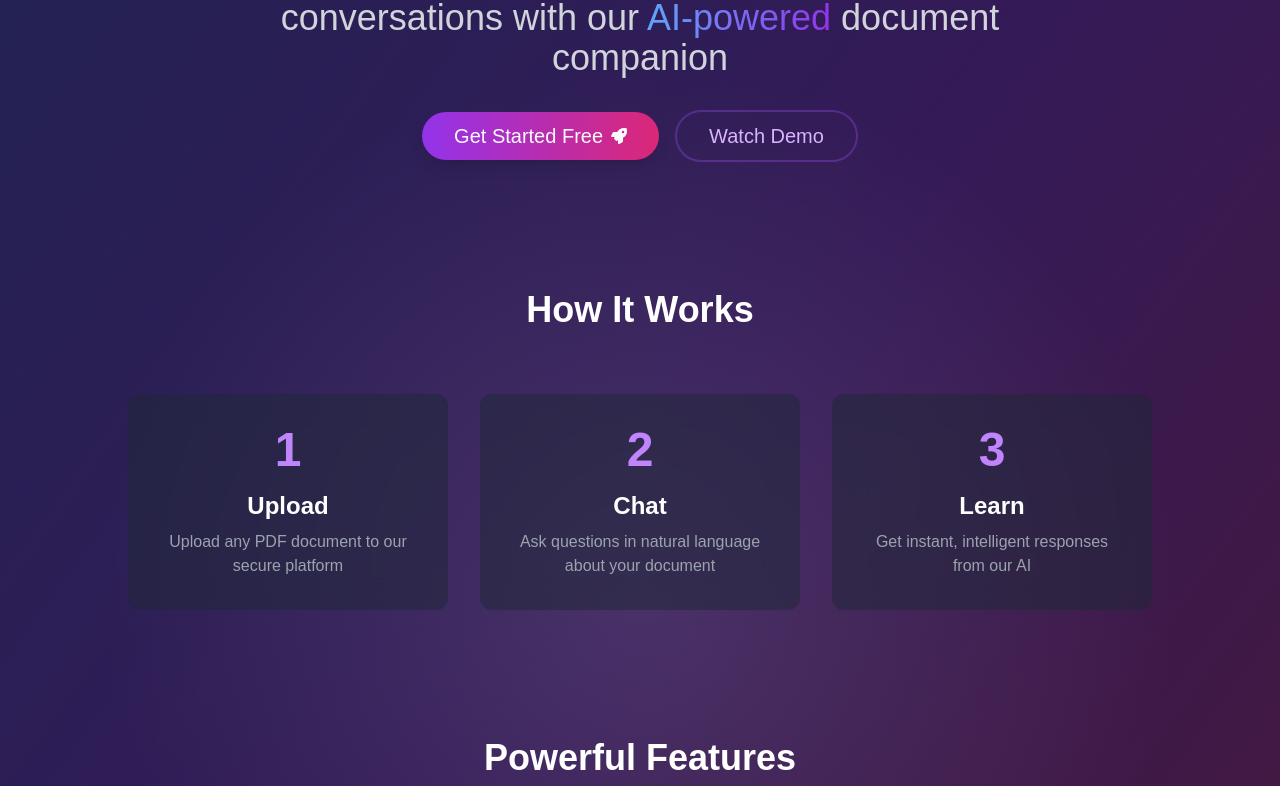
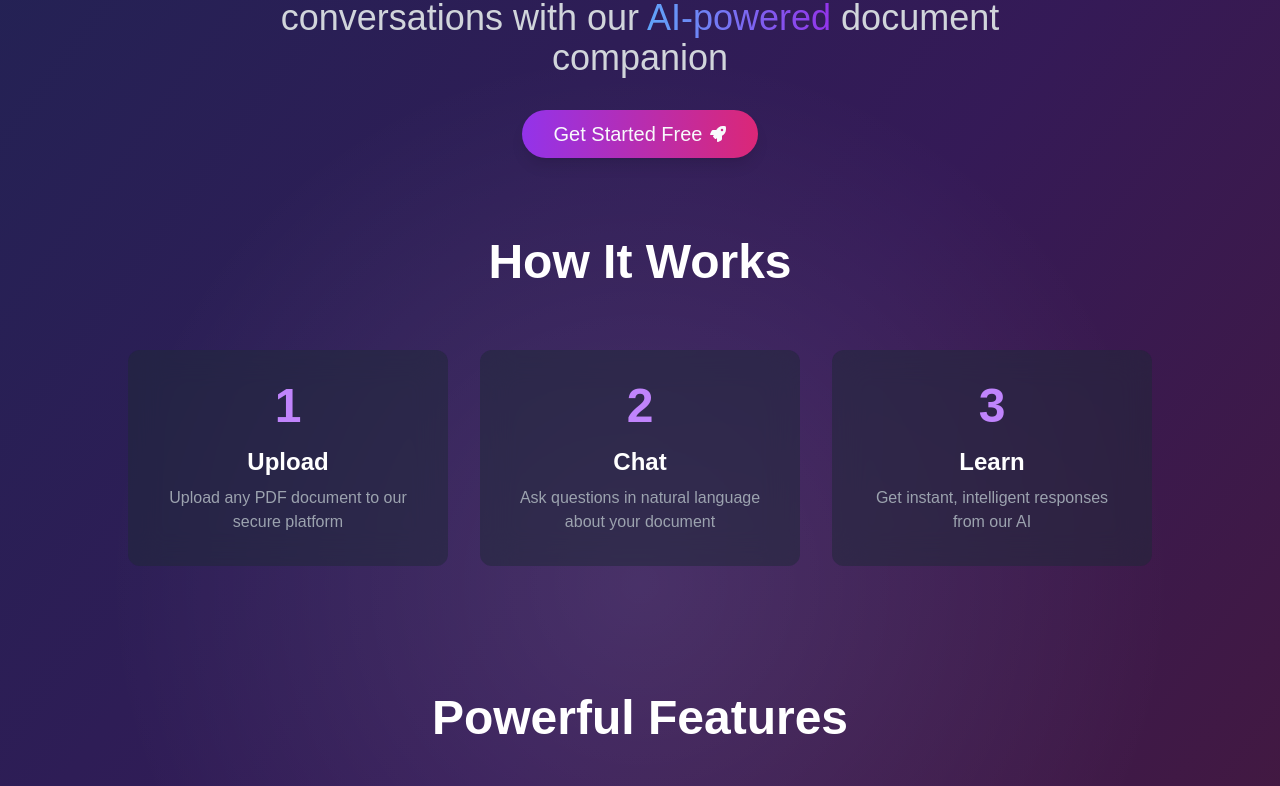
Before and after one commit to Abhishek10269/DocuMate, a Next.js app in the folder documate/: page / in a window 1280 px wide. Shown: the part 274-1060 px from the top of the page. Built offline with nearby package versions, Linux system fonts and the light colour scheme.

Commit message:
minor changes

```diff
--- /dev/null
+++ b/documate/app/dashboard/files/[id]/page.tsx
@@ -0,0 +1,15 @@
+import React from 'react'
+
+function chatToFile({
+    params: {id},
+}:{
+    params: {
+        id:string
+    };
+}) {
+  return (
+    <div>chatToFile : {id}</div>
+  )
+}
+
+export default chatToFile
--- a/documate/app/page.tsx
+++ b/documate/app/page.tsx
@@ -72,7 +72,7 @@ export default function Home() {
 
         <div className="relative max-w-7xl mx-auto px-4 sm:px-6 lg:px-8 py-32">
           <div className="text-center space-y-8">
-            <h1 className="text-7xl font-bold bg-clip-text text-transparent bg-gradient-to-r from-purple-400 to-pink-600 animate-fade-in-up">
+            <h1 className="text-6xl sm:text-7xl    font-bold bg-clip-text text-transparent bg-gradient-to-r from-purple-400 to-pink-600 animate-fade-in-up">
               DocuMate
             </h1>
 
@@ -94,19 +94,12 @@ export default function Home() {
                   <FaRocket className="group-hover:translate-x-1 transition-transform" />
                 </Link>
               </Button>
-
-              <Button
-                variant="outline"
-                className="px-8 py-6 text-xl bg-transparent border-2 border-purple-500/30 text-purple-300 rounded-full hover:bg-purple-500/10 transition-all duration-300"
-              >
-                Watch Demo
-              </Button>
             </div>
           </div>
 
           {/* How it Works Section */}
-          <div className="mt-32 text-center">
-            <h2 className="text-4xl font-bold mb-16 animate-fade-in-up delay-300">
+          <div className="mt-20 text-center">
+            <h2 className="text-5xl font-bold mb-16 animate-fade-in-up delay-300">
               How It Works
             </h2>
             <div className="grid grid-cols-1 md:grid-cols-3 gap-8 max-w-5xl mx-auto">
@@ -134,7 +127,7 @@ export default function Home() {
 
           {/* Features Grid */}
           <div className="mt-32">
-            <h2 className="text-4xl font-bold text-center mb-16 animate-fade-in-up delay-400">
+            <h2 className="text-5xl font-bold text-center mb-16 animate-fade-in-up delay-400">
               Powerful Features
             </h2>
             <div className="grid grid-cols-1 md:grid-cols-2 gap-8 max-w-5xl mx-auto">
--- a/documate/package.json
+++ b/documate/package.json
@@ -10,6 +10,7 @@
   },
   "dependencies": {
     "@clerk/nextjs": "^6.2.0",
+    "@pinecone-database/pinecone": "^4.0.0",
     "@radix-ui/react-slot": "^1.1.0",
     "class-variance-authority": "^0.7.0",
     "clsx": "^2.1.1",
```
Also changed, not shown: documate/actions/generateEmbeddings.ts (added, +15 -0 lines), documate/lib/pinecone.ts (added, +11 -0 lines), documate/lib/langchain.ts (added), 1 other file (tests, documents, lock files or other folders).
